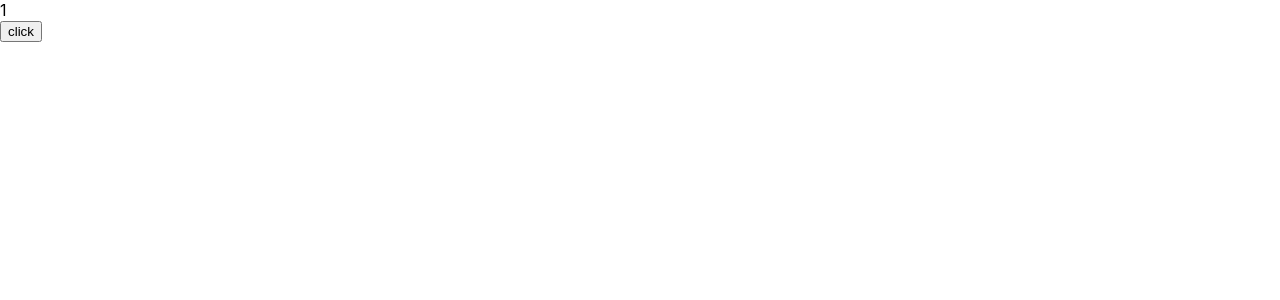
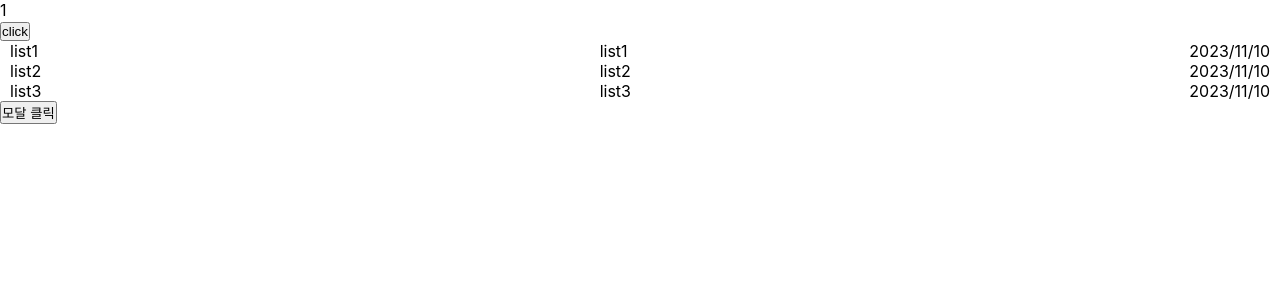
Before and after one commit to parsleyll0221/2023_react, a React (Create React App) app: page / in a window 1280 px wide. Shown: the top 300 px of the page. Built offline with nearby package versions, Linux system fonts and the light colour scheme.

Commit message:
component

```diff
--- a/src/App.css
+++ b/src/App.css
@@ -1,38 +1,25 @@
-.App {
-  text-align: center;
+*{
+  margin: 0; padding: 0;
+  box-sizing: border-box;
+}
+li{list-style: none;}
+
+.flex {
+  display: flex;
+  /* border: 1px solid #000; */
+  justify-content: space-between;
+  padding: 0 10px;
 }
 
-.App-logo {
-  height: 40vmin;
-  pointer-events: none;
+.modal {
+  position: fixed;
+  left: 50%;
+  top: 50%;
+  transform: translate(-50%, -50%);
+  background: #fff;
+  padding: 20px;
+  border-radius: 10px;
+  width: 300px;
+  height: 300px;
+  box-shadow: 0 0 10px rgba(0, 0, 0, 0.5);
 }
-
-@media (prefers-reduced-motion) {
-  .App-logo {
-    animation: App-logo-spin infinite 20s linear;
-  }
-}
-
-.App-header {
-  background-color: #282c34;
-  min-height: 100vh;
-  display: flex;
-  flex-direction: column;
-  align-items: center;
-  justify-content: center;
-  font-size: calc(10px + 2vmin);
-  color: white;
-}
-
-.App-link {
-  color: #61dafb;
-}
-
-@keyframes App-logo-spin {
-  from {
-    transform: rotate(0deg);
-  }
-  to {
-    transform: rotate(360deg);
-  }
-}
--- a/src/App.js
+++ b/src/App.js
@@ -1,15 +1,55 @@
 import { useState } from 'react';
 import logo from './logo.svg';
+import './App.css'
 
 function App() {
-  let [listData,setListData] = useState(1)
+  let [data, setData] = useState(1)
+  let [listData,setListData] = useState(['list1', 'list2', 'list3'])
+  let [mView,setMview] = useState(false)
+  let today = new Date();
+  let time = {
+    year : today.getFullYear(),
+    month : today.getMonth() + 1,
+    date : today.getDate(),
+
+  }
   return (
     <div className="App">
-      <div>{listData}</div>
-      <button onClick={()=>{setListData(listData+1)}}>click</button>
-      <div className="han"></div>
+      <div>{data}</div>
+      <button onClick={()=>{setData(data+1)}}>click</button>
+      {
+        listData.map(function(item, i){
+          return(
+            <>
+              <div className='flex'>
+                <div className='item'>{item}</div>
+                <div className='list'>{listData[i]}</div>
+                <div>{time.year}/{time.month}/{time.date}</div>
+              </div>
+            </>
+          )
+        })
+      }
+      <button onClick={()=>{setMview(!mView)}}>모달 클릭</button>
+      {
+        mView == true ? <Modal></Modal> : null
+      }
+
     </div>
   );
 }
 
+function Modal() {
+  return(
+    <>
+      <div className='modal'>
+        <h3>제목</h3>
+        <p>안녕하세요</p>
+      </div>
+    </>
+  )
+}
+
+
+
 export default App;
```
Also changed, not shown: src/App_jsx.js (added, +15 -0 lines).
